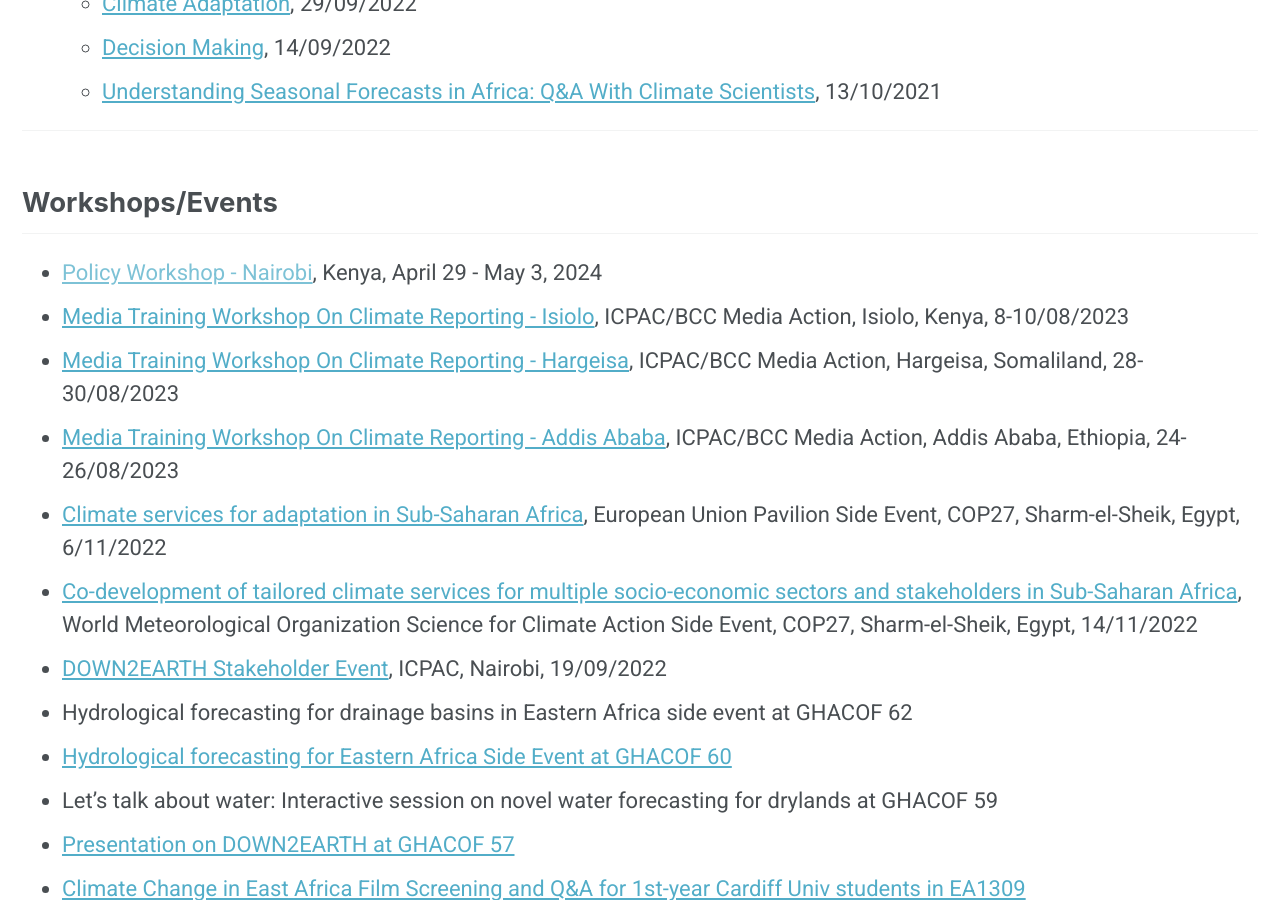
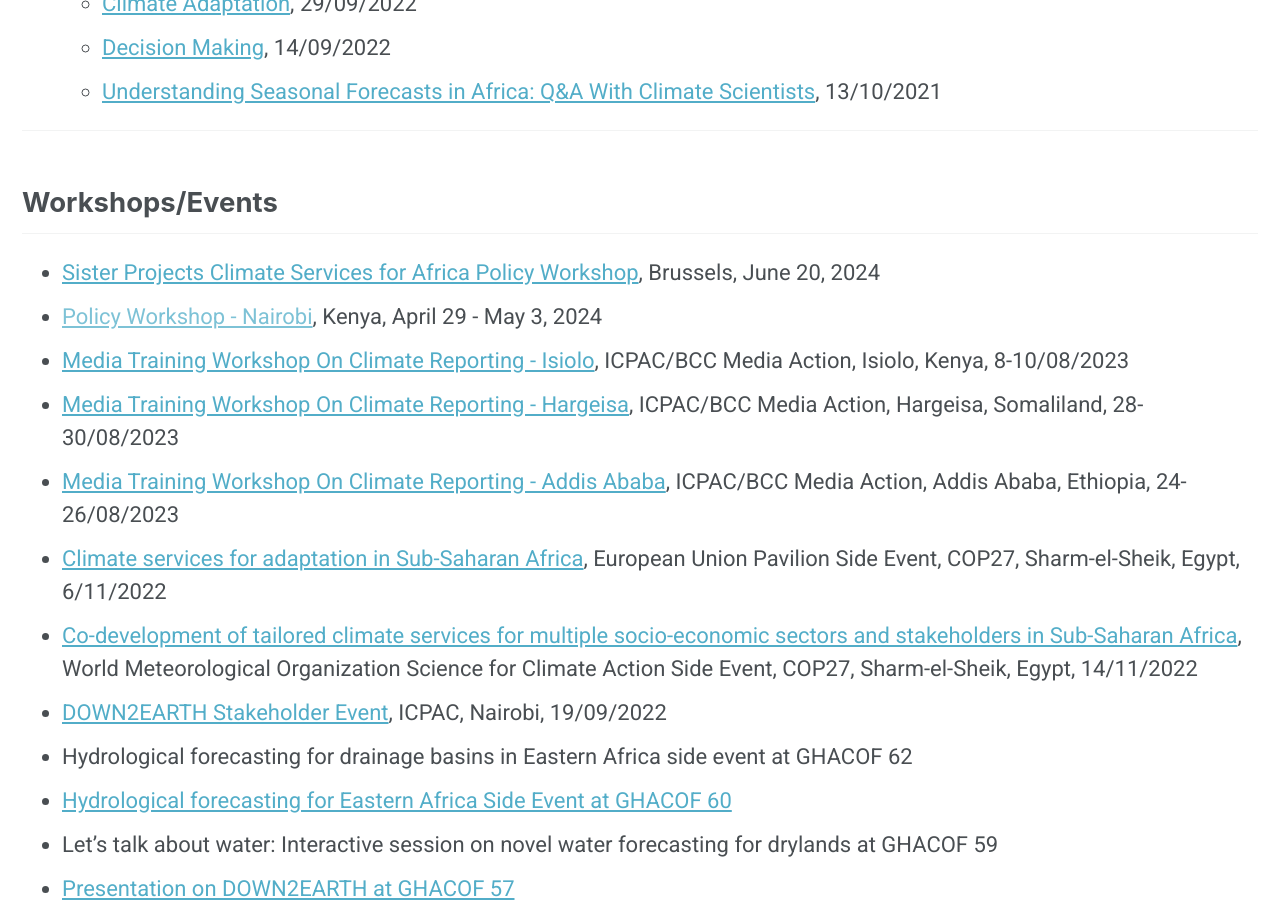
Before and after one commit to ucsb-eri/down2earth, a Jekyll site: the page built from _pages/outputs.md, in a window 1280 px wide and 900 px high, scrolled down 4694 px. Built offline with Jekyll 4.4.1, drawn with Linux system fonts in a browser that asks for light colours; nearby versions of some CDN libraries; comment, search, counter and statistics services are not loaded.

Commit message:
Update outputs.md

```diff
--- a/_pages/outputs.md
+++ b/_pages/outputs.md
@@ -113,6 +113,7 @@
 ---
 
 ## Workshops/Events
+* [Sister Projects Climate Services for Africa Policy Workshop](https://confer-h2020.eu/wp-content/uploads/2024/05/CONFER-Agenda_20June2024.pdf), Brussels, June 20, 2024<br />
 * [Policy Workshop - Nairobi](), Kenya, April 29 - May 3, 2024<br />
 * [Media Training Workshop On Climate Reporting - Isiolo](https://youtu.be/qiB594THyG0?si=lPJf4oP_sWkKFlMP), ICPAC/BCC Media Action, Isiolo, Kenya, 8-10/08/2023<br />
 * [Media Training Workshop On Climate Reporting - Hargeisa](https://youtu.be/BGZD8D1KYXY?si=LWzVEYauOuIeyTZi), ICPAC/BCC Media Action, Hargeisa, Somaliland, 28-30/08/2023<br />
```
